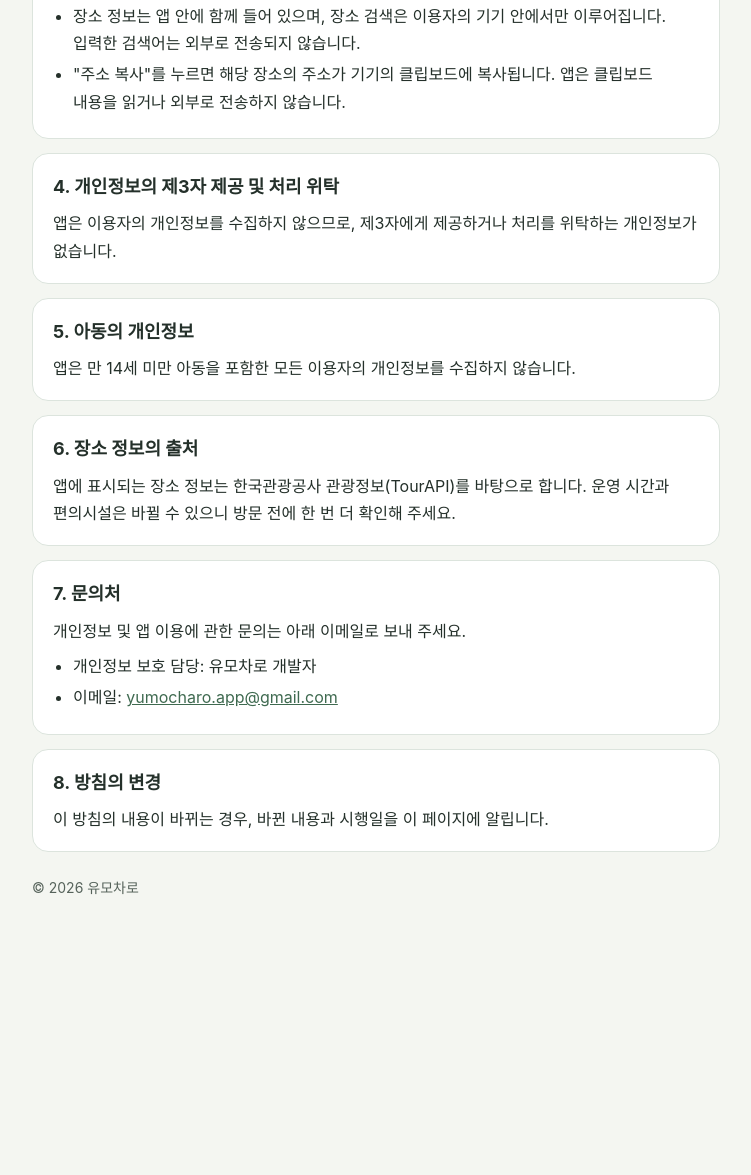
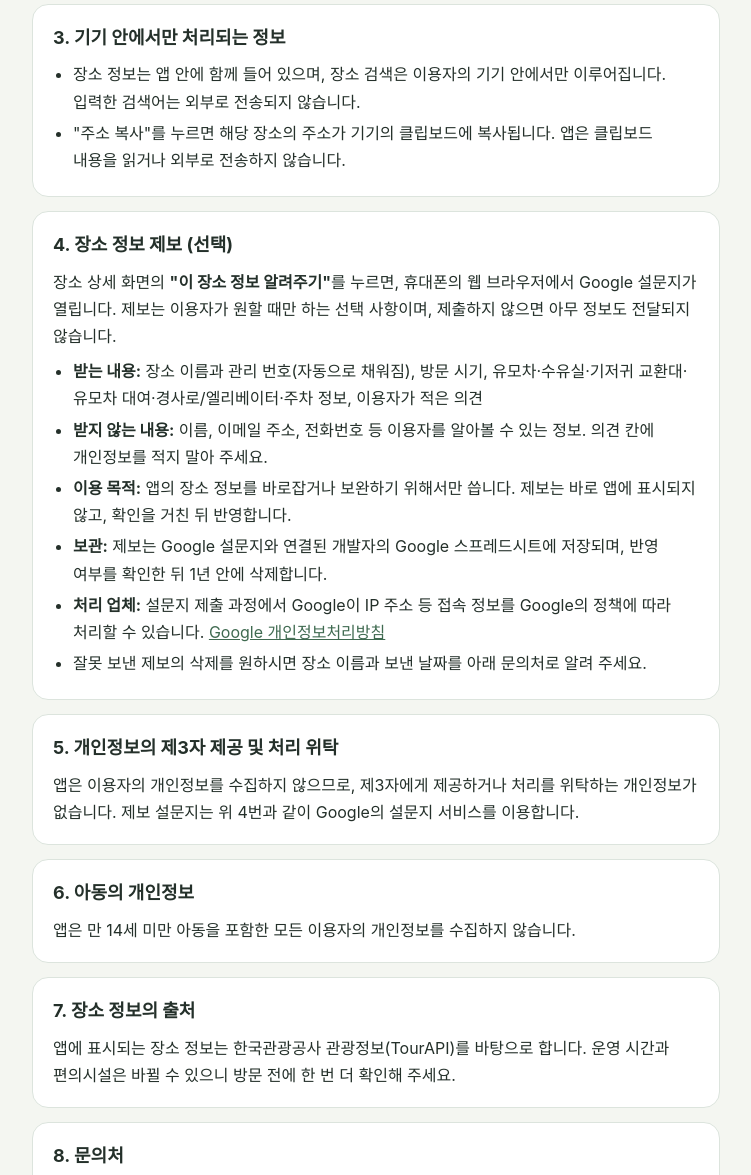
Before and after one commit to cholks34/yumocharo-privacy, a plain HTML site: page index.html in a window 1280 px wide. Shown: the part 904-2079 px from the top of the page, without its empty margins (264-1015 px from the left). Before the commit the page ends 1860 px from the top, so only its background shows below. Drawn offline with Linux system fonts and the light colour scheme.

Commit message:
Add files via upload

```diff
--- a/index.html
+++ b/index.html
@@ -53,13 +53,14 @@
   <header>
     <p class="app">유모차로</p>
     <h1>개인정보처리방침</h1>
-    <p class="date">시행일: 2026년 10월 28일</p>
+    <p class="date">시행일: 2026년 11월 1일 (이전 시행일: 2026년 10월 28일)</p>
   </header>
 
   <div class="summary">
     <strong>한눈에 보기</strong>
     유모차로는 회원가입이나 로그인이 없고, 이용자의 개인정보를 수집하거나 저장하지 않습니다.
-    다만 지도를 보여 주기 위해 네이버 지도 서비스와 통신합니다.
+    다만 지도를 보여 주기 위해 네이버 지도 서비스와 통신하며,
+    이용자가 원할 때만 Google 설문지로 장소 정보를 제보할 수 있습니다(이름·연락처는 받지 않습니다).
   </div>
 
   <section>
@@ -71,6 +72,7 @@
       <li>연락처, 사진, 카메라, 마이크 등 기기 정보에 접근하지 않습니다.</li>
       <li>광고, 이용 통계 분석 도구를 사용하지 않습니다.</li>
     </ul>
+    <p>단, 이용자가 직접 "이 장소 정보 알려주기"로 제보하는 경우에는 4번에 적은 내용이 전달됩니다.</p>
   </section>
 
   <section>
@@ -94,23 +96,39 @@
   </section>
 
   <section>
-    <h2>4. 개인정보의 제3자 제공 및 처리 위탁</h2>
-    <p>앱은 이용자의 개인정보를 수집하지 않으므로, 제3자에게 제공하거나 처리를 위탁하는 개인정보가 없습니다.</p>
+    <h2>4. 장소 정보 제보 (선택)</h2>
+    <p>장소 상세 화면의 <b>"이 장소 정보 알려주기"</b>를 누르면, 휴대폰의 웹 브라우저에서 Google 설문지가 열립니다.
+      제보는 이용자가 원할 때만 하는 선택 사항이며, 제출하지 않으면 아무 정보도 전달되지 않습니다.</p>
+    <ul>
+      <li><b>받는 내용:</b> 장소 이름과 관리 번호(자동으로 채워짐), 방문 시기, 유모차·수유실·기저귀 교환대·유모차 대여·경사로/엘리베이터·주차 정보, 이용자가 적은 의견</li>
+      <li><b>받지 않는 내용:</b> 이름, 이메일 주소, 전화번호 등 이용자를 알아볼 수 있는 정보. 의견 칸에 개인정보를 적지 말아 주세요.</li>
+      <li><b>이용 목적:</b> 앱의 장소 정보를 바로잡거나 보완하기 위해서만 씁니다. 제보는 바로 앱에 표시되지 않고, 확인을 거친 뒤 반영합니다.</li>
+      <li><b>보관:</b> 제보는 Google 설문지와 연결된 개발자의 Google 스프레드시트에 저장되며, 반영 여부를 확인한 뒤 1년 안에 삭제합니다.</li>
+      <li><b>처리 업체:</b> 설문지 제출 과정에서 Google이 IP 주소 등 접속 정보를 Google의 정책에 따라 처리할 수 있습니다.
+        <a href="https://policies.google.com/privacy?hl=ko" rel="noopener">Google 개인정보처리방침</a></li>
+      <li>잘못 보낸 제보의 삭제를 원하시면 장소 이름과 보낸 날짜를 아래 문의처로 알려 주세요.</li>
+    </ul>
   </section>
 
   <section>
-    <h2>5. 아동의 개인정보</h2>
+    <h2>5. 개인정보의 제3자 제공 및 처리 위탁</h2>
+    <p>앱은 이용자의 개인정보를 수집하지 않으므로, 제3자에게 제공하거나 처리를 위탁하는 개인정보가 없습니다.
+      제보 설문지는 위 4번과 같이 Google의 설문지 서비스를 이용합니다.</p>
+  </section>
+
+  <section>
+    <h2>6. 아동의 개인정보</h2>
     <p>앱은 만 14세 미만 아동을 포함한 모든 이용자의 개인정보를 수집하지 않습니다.</p>
   </section>
 
   <section>
-    <h2>6. 장소 정보의 출처</h2>
+    <h2>7. 장소 정보의 출처</h2>
     <p>앱에 표시되는 장소 정보는 한국관광공사 관광정보(TourAPI)를 바탕으로 합니다.
       운영 시간과 편의시설은 바뀔 수 있으니 방문 전에 한 번 더 확인해 주세요.</p>
   </section>
 
   <section>
-    <h2>7. 문의처</h2>
+    <h2>8. 문의처</h2>
     <p>개인정보 및 앱 이용에 관한 문의는 아래 이메일로 보내 주세요.</p>
     <ul>
       <li>개인정보 보호 담당: 유모차로 개발자</li>
@@ -119,7 +137,7 @@
   </section>
 
   <section>
-    <h2>8. 방침의 변경</h2>
+    <h2>9. 방침의 변경</h2>
     <p>이 방침의 내용이 바뀌는 경우, 바뀐 내용과 시행일을 이 페이지에 알립니다.</p>
   </section>
 
```
